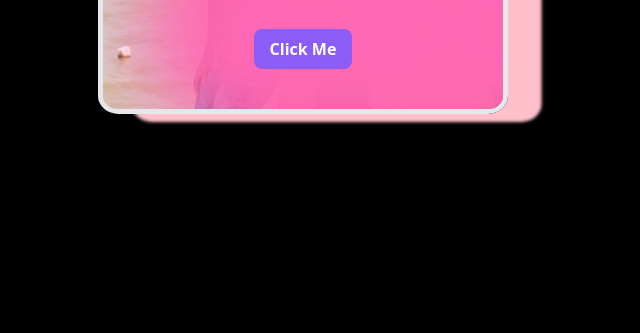
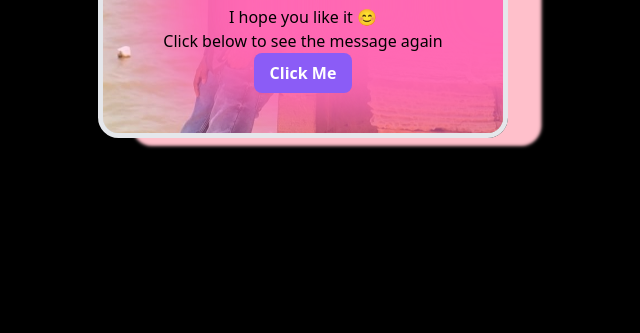
Before and after one commit to princessmaecuayzon2/birthday, a plain HTML site: page index.html in a window 1280 px wide. Shown: the part 467-800 px from the top of the page, without its empty margins (337-977 px from the left). Drawn offline with nearby package versions, Linux system fonts and the light colour scheme.

Commit message:
Update index.html

```diff
--- a/index.html
+++ b/index.html
@@ -24,7 +24,7 @@
             </div>
           </div>
 
-
+          <label>I hope you like it &#128522;<br>Click below to see the message again</label><br>
         <button class="button bg-purple-500 text-white px-4 py-2 rounded-lg font-semibold hover:bg-purple-700 transition-colors duration-300" id="startButton">Click Me</button>
     </div>
 
```
